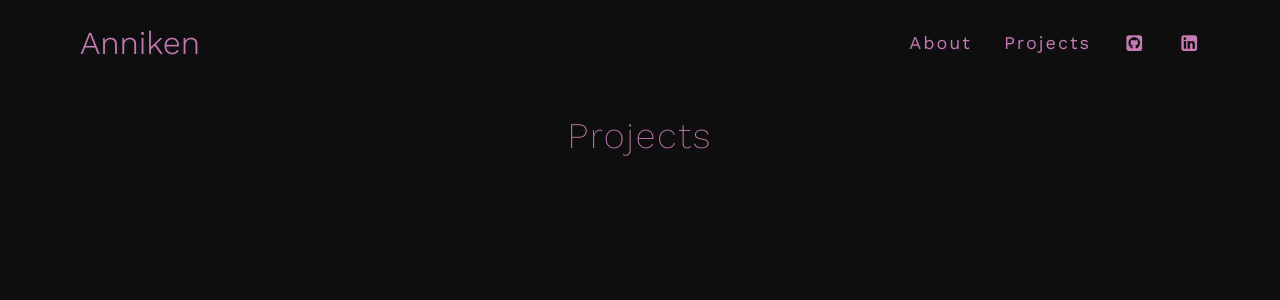
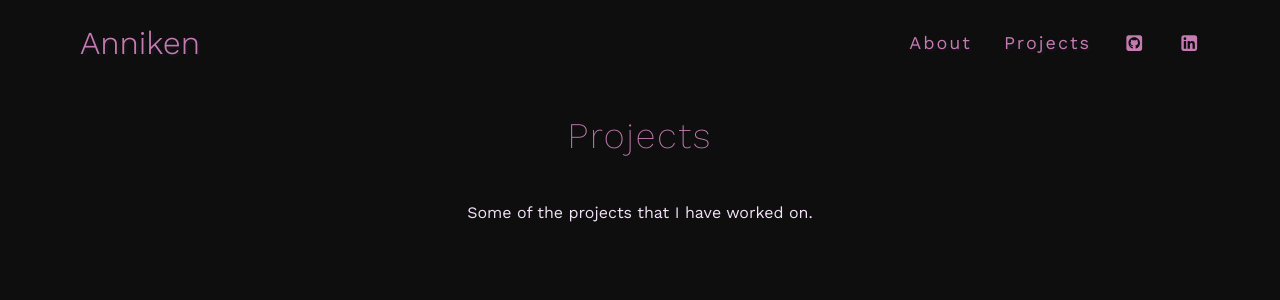
Before and after one commit to AnnikenJE/annikenje-website, a React (Vite) app: page /projects in a window 1280 px wide. Shown: the top 300 px of the page. Built offline with nearby package versions, Linux system fonts and the light colour scheme.

Commit message:
Add changes to prijectsPage.tsxm and colors.

```diff
--- a/src/pages/AboutPage.tsx
+++ b/src/pages/AboutPage.tsx
@@ -6,6 +6,11 @@ const AboutPage = () => {
       <section className="about-section">
         <h1 className="about-heading">About</h1>
       </section>
+      <section>
+      <p>
+
+      </p>
+         </section>
     </main>
   );
 };
--- a/src/pages/HomePage.css
+++ b/src/pages/HomePage.css
@@ -30,7 +30,6 @@
 
 .article__heading {
   font-weight: calc(var(--font-weight) * 0.8);
-  text-decoration: underline;
   text-decoration-thickness: 1px;
 }
 
@@ -45,6 +44,7 @@
   font-weight: 500;
   font-size: large;
   text-align: center;
+  color: crimson;
 }
 
 /*
--- a/src/pages/HomePage.tsx
+++ b/src/pages/HomePage.tsx
@@ -5,7 +5,7 @@ const HomePage = () => {
   return (
     <main className="home-main">
       <section className="introduction-section">
-        <p className="warning">This website is still under Development!</p>
+        <p className="warning">This website is still under development!</p>
         <h1 className="heading">HELLO!</h1>
         <article className="intrduction">
           <h2 className="article__heading">I'm Anniken \(^-^)/</h2>
@@ -14,7 +14,7 @@ const HomePage = () => {
             A student currently pursuing a Bachelor's degree in Frontend and
             Mobile Development.
           </p>
-          <p>Feel free to check out my GitHub or contact me on LinkedIn</p>
+          <p>Feel free to check out my GitHub or contact me on LinkedIn!</p>
         </article>
 
         <SocialMediaIcons />
--- a/src/pages/ProjecstPage.css
+++ b/src/pages/ProjecstPage.css
@@ -4,6 +4,12 @@
   font-weight: calc(var(--font-weight) * 0.5);
   text-align: center;
   font-size: 36px;
+}
+
+.projects-article {
+  display: flex;
+  align-items: center;
+  justify-content: center;
 }
 
 /*
--- a/src/pages/ProjectsPage.tsx
+++ b/src/pages/ProjectsPage.tsx
@@ -5,8 +5,11 @@ const ProjectsPage = () => {
     <main>
       <section>
         <h1 className="projects-heading">Projects</h1>
-        <article></article>
+        <article className="projects-article">
+          <p>Some of the projects that I have worked on.</p>
+        </article>
       </section>
+      <section> </section>
     </main>
   );
 };
```
